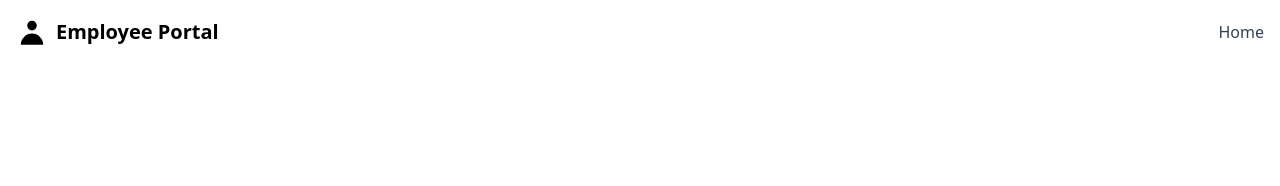
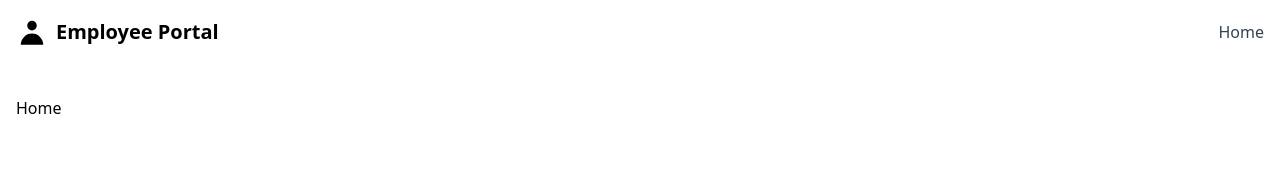
Before and after one commit to antpngl92/employee-portal, a React (Vite) app: page / in a window 1280 px wide. Shown: the top 186 px of the page. Built offline with nearby package versions, Linux system fonts and the light colour scheme.

Commit message:
Create Home page

```diff
--- a/src/App.tsx
+++ b/src/App.tsx
@@ -1,11 +1,15 @@
+import { Route, Routes } from "react-router"
 import { Navbar } from "./components"
+import { Home } from "./pages"
 
 function App() {
   return (
     <div className="min-h-screen flex flex-col">
       <Navbar />
       <main className="container mx-auto px-4 pt-24 flex-grow">
-
+        <Routes>
+          <Route path="/" element={<Home />} />
+        </Routes>
       </main>
     </div>
   )
--- /dev/null
+++ b/src/pages/Home/Home.tsx
@@ -0,0 +1,9 @@
+import React from 'react'
+
+const Home = () => {
+  return (
+    <div>Home</div>
+  )
+}
+
+export default Home
--- /dev/null
+++ b/src/pages/index.ts
@@ -0,0 +1 @@
+export { default as Home } from './Home/Home'
```
